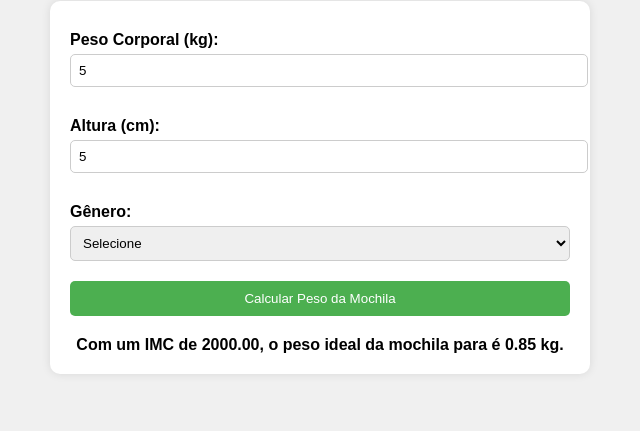
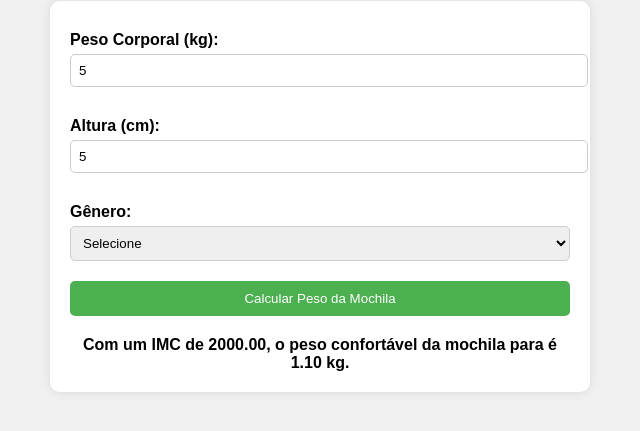
Before and after one commit to TrilhandoTrekking/peso, a plain HTML site: page index.html in a window 1280 px wide. Both pictures are taken after typing "5", "5" into the empty fields and a click on the button "Calcular Peso da Mochila". Shown: the part 119-550 px from the top of the page, without its empty margins (320-960 px from the left). Drawn offline with Linux system fonts and the light colour scheme.

Commit message:
Update index.html

```diff
--- a/index.html
+++ b/index.html
@@ -81,21 +81,27 @@
             var pesoCorporal = parseFloat(document.getElementById('pesoCorporal').value);
             var altura = parseFloat(document.getElementById('altura').value);
             var genero = document.getElementById('genero').value;
-            var imc = pesoCorporal / Math.pow(altura / 100, 2); // Cálculo do IMC
 
-            // Ajuste do percentual recomendado para a mochila com base no IMC
-            var percentualBase = 0.15; // 15% do peso corporal como base
+            // Cálculo do IMC
+            var imc = pesoCorporal / Math.pow(altura / 100, 2);
+
+            // Base de cálculo de 20% do peso corporal
+            var percentualBase = 0.20;
+
+            // Ajuste do percentual baseado no IMC
             var ajustePercentual = 0;
 
             if (imc < 18.5) {
-                ajustePercentual = -0.02; // Subtrai 2% se o IMC indicar que a pessoa está abaixo do peso
+                ajustePercentual = -0.02; // Reduz 2% para pessoas abaixo do peso
             } else if (imc >= 25) {
-                ajustePercentual = 0.02; // Adiciona 2% se o IMC indicar sobrepeso
+                ajustePercentual = 0.02; // Aumenta 2% para pessoas com sobrepeso
             }
 
+            // Cálculo do peso ideal da mochila
             var pesoMochila = pesoCorporal * (percentualBase + ajustePercentual);
 
-            var resultadoTexto = "Com um IMC de " + imc.toFixed(2) + ", o peso ideal da mochila para " + genero + " é " +
+            // Exibe o resultado
+            var resultadoTexto = "Com um IMC de " + imc.toFixed(2) + ", o peso confortável da mochila para " + genero + " é " +
                                  pesoMochila.toFixed(2) + " kg.";
 
             document.getElementById('resultado').innerText = resultadoTexto;
```
